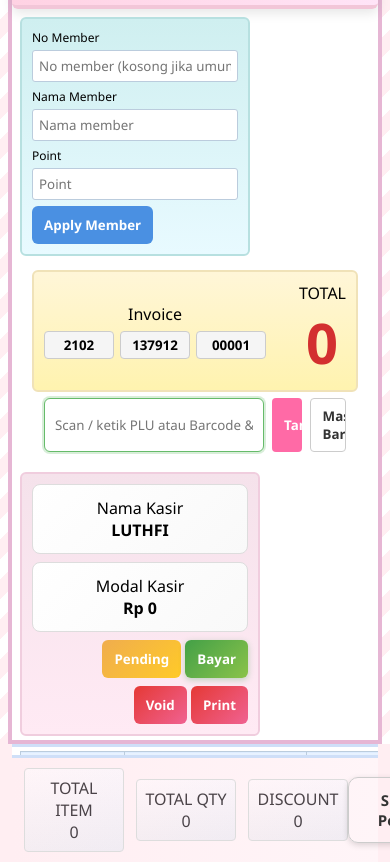
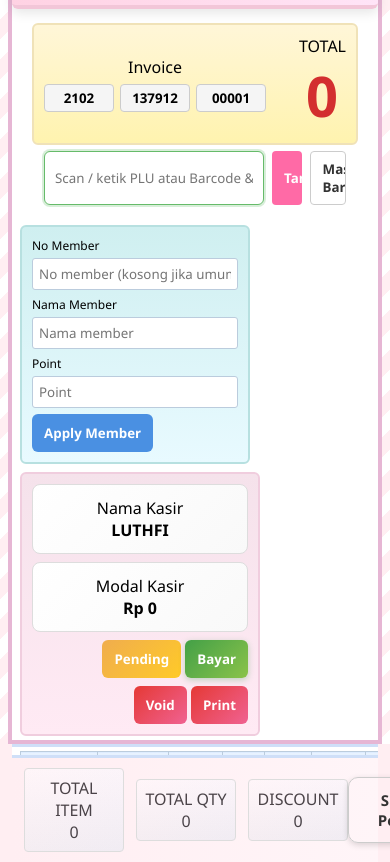
Before and after one commit to luthfialfian/KASIR-DEMO-EROR, a plain HTML site: page index.html in a window 390 px wide. Shown: the part 108-970 px from the top of the page. Drawn offline with Linux system fonts and the light colour scheme.

Commit message:
Update style.css

```diff
--- a/style.css
+++ b/style.css
@@ -610,3 +610,17 @@ tbody td{
   0%,100%{transform:translateY(0);}
   50%{transform:translateY(-4px);}
 }
+@media (max-width: 900px) {
+    .table-wrap {
+      overflow-x: auto;  /* bikin tabel bisa di-scroll ke samping */
+    }
+    table {
+      min-width: unset;  /* biar tabel bisa menyesuaikan layar */
+      font-size: 12px;   /* perkecil font biar muat */
+    }
+  }
+  @media (max-width: 900px) {
+    .member-panel { order: 2; }
+    .center-panel { order: 1; }
+    .right-panel { order: 3; }
+  }
```
